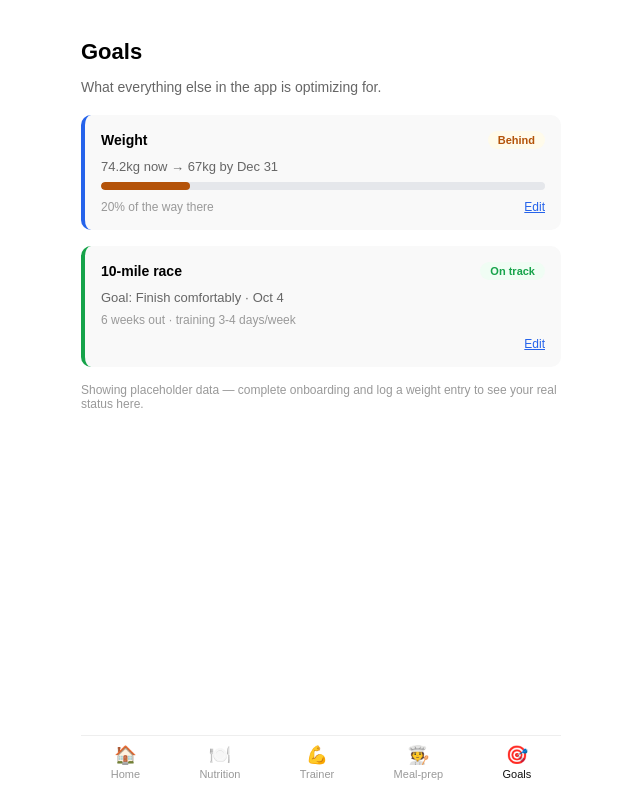
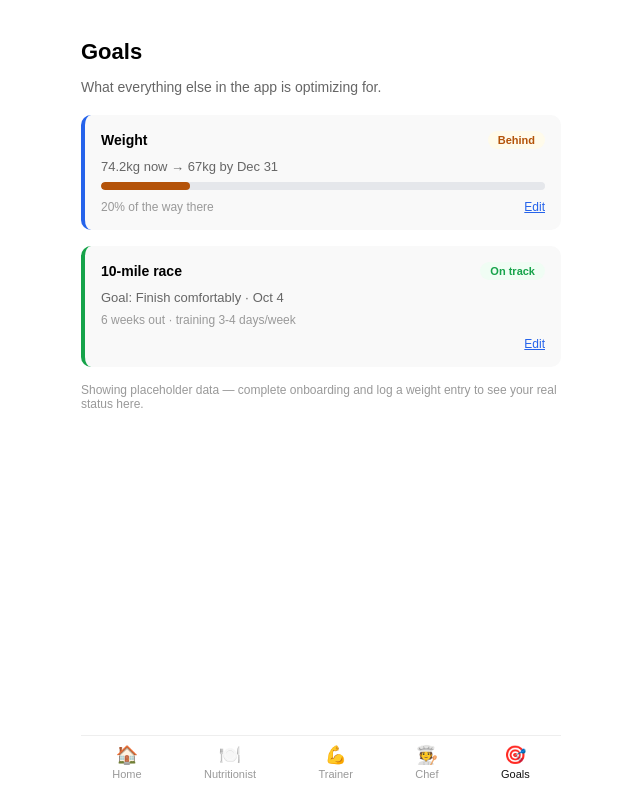
Before and after one commit to ananyaw/health-os, a Next.js app: page /goals in a window 1280 px wide. Shown: the whole page, without its empty margins (319-959 px from the left). Built offline with nearby package versions, Linux system fonts and the light colour scheme; no server answers; the database is empty.

Commit message:
Add files via upload

```diff
--- a/app/NavBar.js
+++ b/app/NavBar.js
@@ -2,11 +2,14 @@
 import Link from "next/link";
 import { usePathname } from "next/navigation";
 
+// Persona-named to match the multi-agent framing — each tab is "which
+// agent do I want," not "which feature." Goals and Home stay activity-
+// named since they aren't agent personas.
 const TABS = [
   { href: "/home", label: "Home", icon: "🏠" },
-  { href: "/nutrition", label: "Nutrition", icon: "🍽️" },
+  { href: "/nutritionist", label: "Nutritionist", icon: "🍽️" },
   { href: "/trainer", label: "Trainer", icon: "💪" },
-  { href: "/mealprep", label: "Meal-prep", icon: "🧑‍🍳" },
+  { href: "/chef", label: "Chef", icon: "🧑‍🍳" },
   { href: "/goals", label: "Goals", icon: "🎯" },
 ];
 
```
